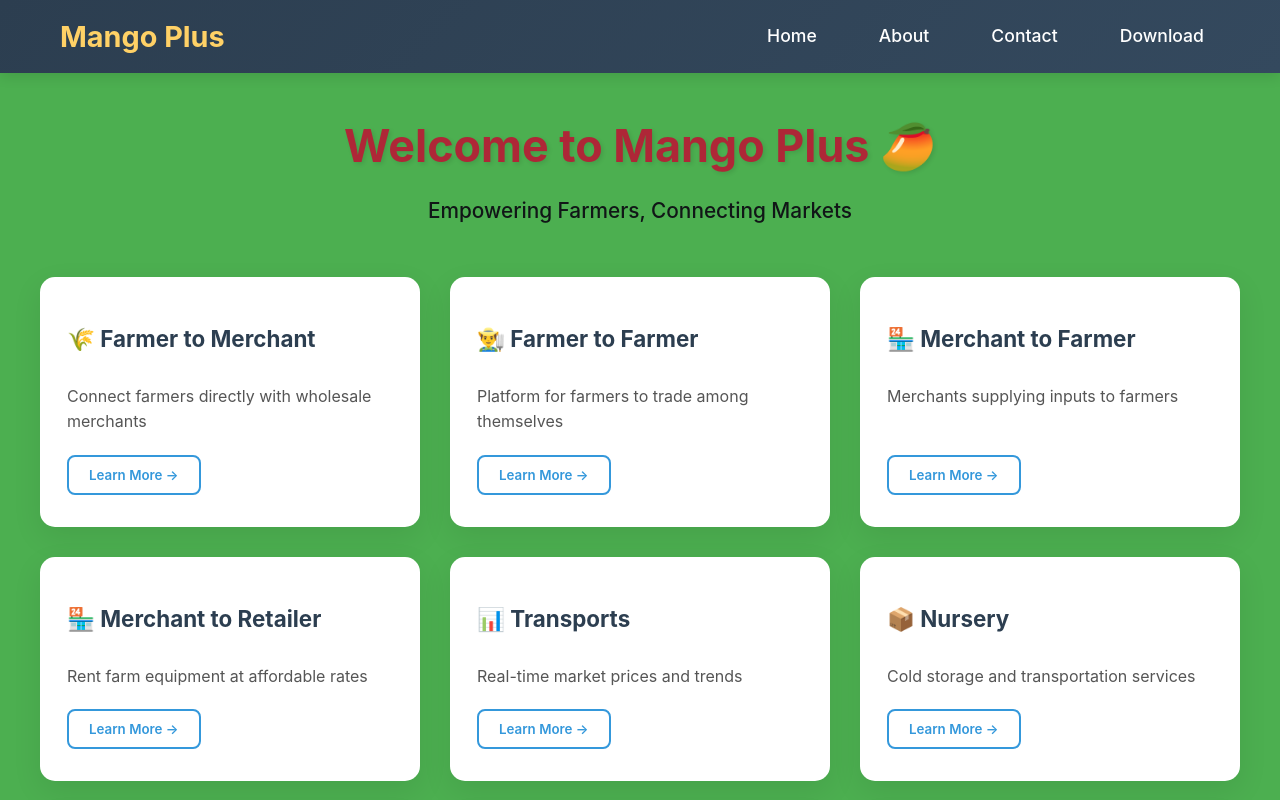
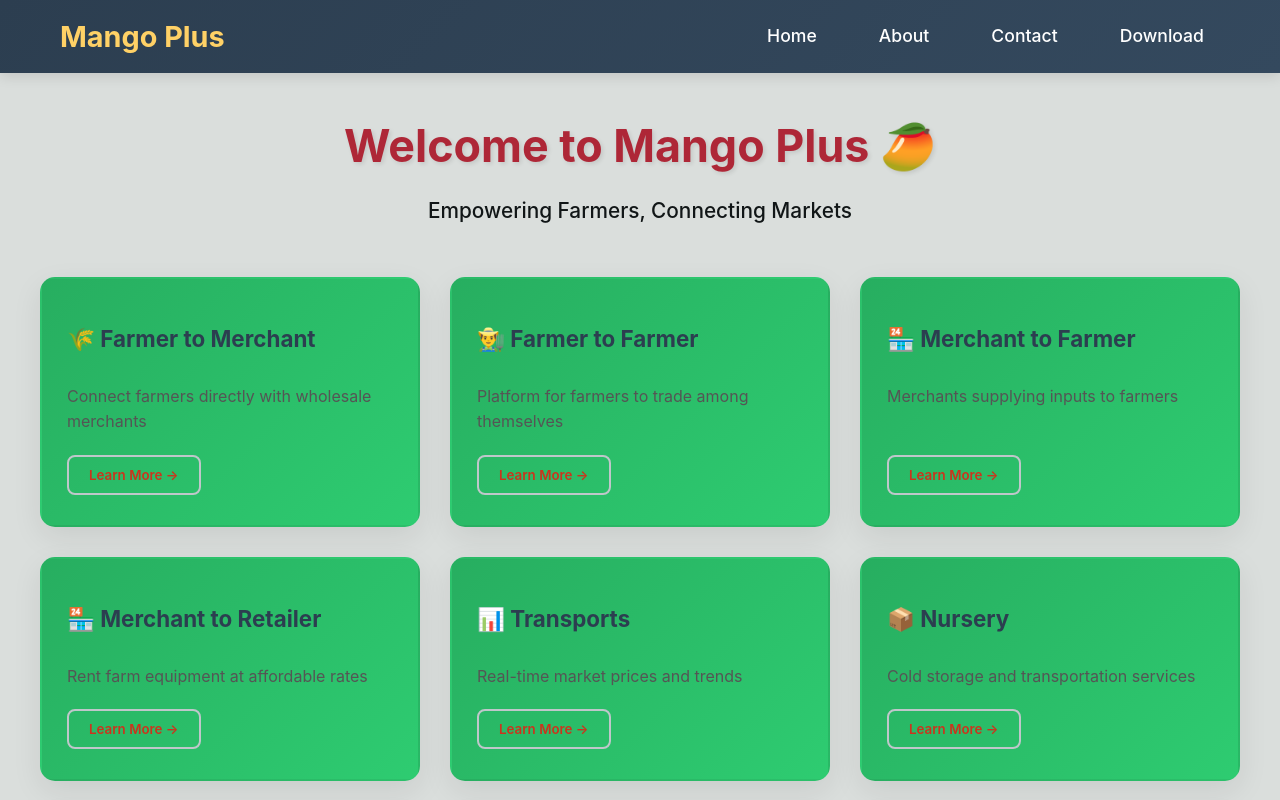
Before and after one commit to vedaniti/Mango-Plus-FrontEnd_Web, a React (Vite) app in the folder mangoplus-frontend_website/: page / in a window 1280 px wide. Shown: the top 800 px of the page. Built offline with nearby package versions, Linux system fonts and the light colour scheme.

Commit message:
final color apply

```diff
--- a/mangoplus-frontend_website/src/Pages/About/About.css
+++ b/mangoplus-frontend_website/src/Pages/About/About.css
@@ -5,7 +5,7 @@
 
 /* HERO */
 .hero {
-  /* background: linear-gradient(135deg, #27ae60, #2ecc71); */
+  background: linear-gradient(135deg, #27ae60, #2ecc71);
   padding: 10px 20px;
   text-align: center;
   color: white;
@@ -81,7 +81,7 @@
 .section p {
   font-size: 1.5rem;
   line-height: 1.7;
-  color: floralwhite;
+  color: rgb(30, 30, 28);
 }
 
 .center {
--- a/mangoplus-frontend_website/src/Pages/Home/Home.css
+++ b/mangoplus-frontend_website/src/Pages/Home/Home.css
@@ -31,7 +31,7 @@
 }
 
 .service-card {
-  background: white;
+  background:linear-gradient(135deg, #27ae60, #2ecc71);
   padding: 30px 25px;
   border-radius: 15px;
   box-shadow: 0 10px 30px rgba(0, 0, 0, 0.08);
@@ -70,8 +70,8 @@
 
 .service-button {
   background: transparent;
-  color: #3498db;
-  border: 2px solid #3498db;
+  color: #cc341d;
+  border: 2px solid #bfc7ca;
   padding: 10px 20px;
   border-radius: 8px;
   font-weight: 600;
--- a/mangoplus-frontend_website/src/index.css
+++ b/mangoplus-frontend_website/src/index.css
@@ -18,7 +18,7 @@
 
 body {
   font-family: -apple-system, BlinkMacSystemFont, 'Segoe UI', Roboto, Oxygen, Ubuntu, Cantarell, sans-serif;
- background: #4CAF50;
+ background: #dadedc;
 
     color: #333;
   min-height: 100vh;
```
